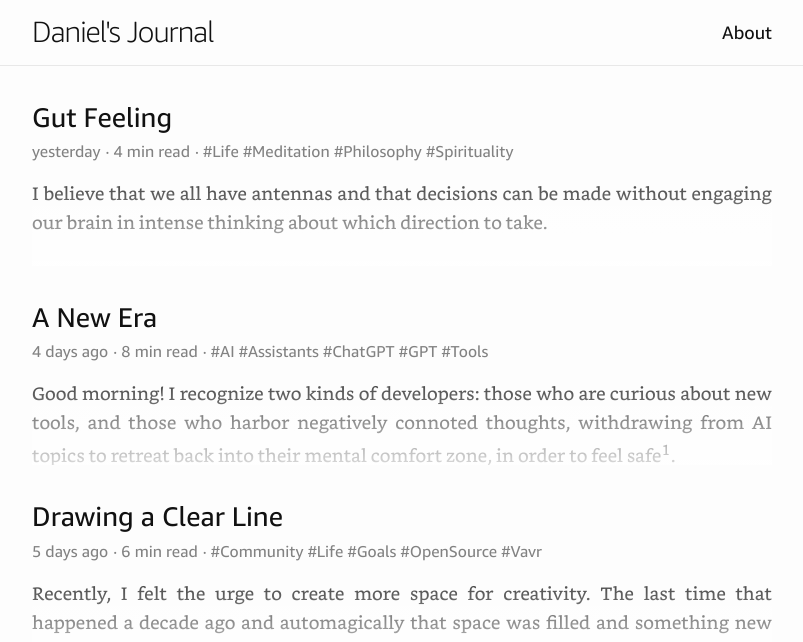
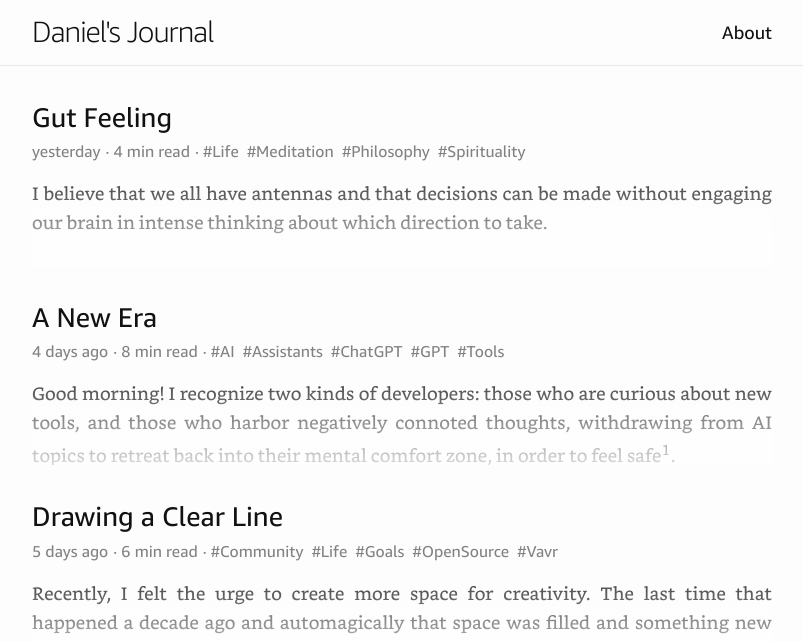
Before and after one commit to danieldietrich/journal, a Jekyll site: the page built from index.html, in a window 1280 px wide. Shown: the top 642 px of the page, without its empty margins (238-1041 px from the left). Built offline with Jekyll 4.4.1, drawn with Linux system fonts in a browser that asks for light colours.

```diff
--- a/_sass/theme/_layout.scss
+++ b/_sass/theme/_layout.scss
@@ -284,6 +284,7 @@
   }
   .tag {
     white-space: nowrap;
+    margin-right: 4px;
   }
 }
 
@@ -407,7 +408,7 @@
     cursor: pointer;
     font-size: 20px;
     margin-left: 6px; /* Space from the status label text */
-    padding: 2px 0 3px 6px;
+    padding: 0 6px;
   }
 }
 
@@ -429,8 +430,10 @@
 .remove-filter {
   background: none;
   border: none;
+  color: $text-color;
   cursor: pointer;
-  font-size: 20px;
+  font-size: 22px;
+  padding: 0 6px;
 }
 
 
```
